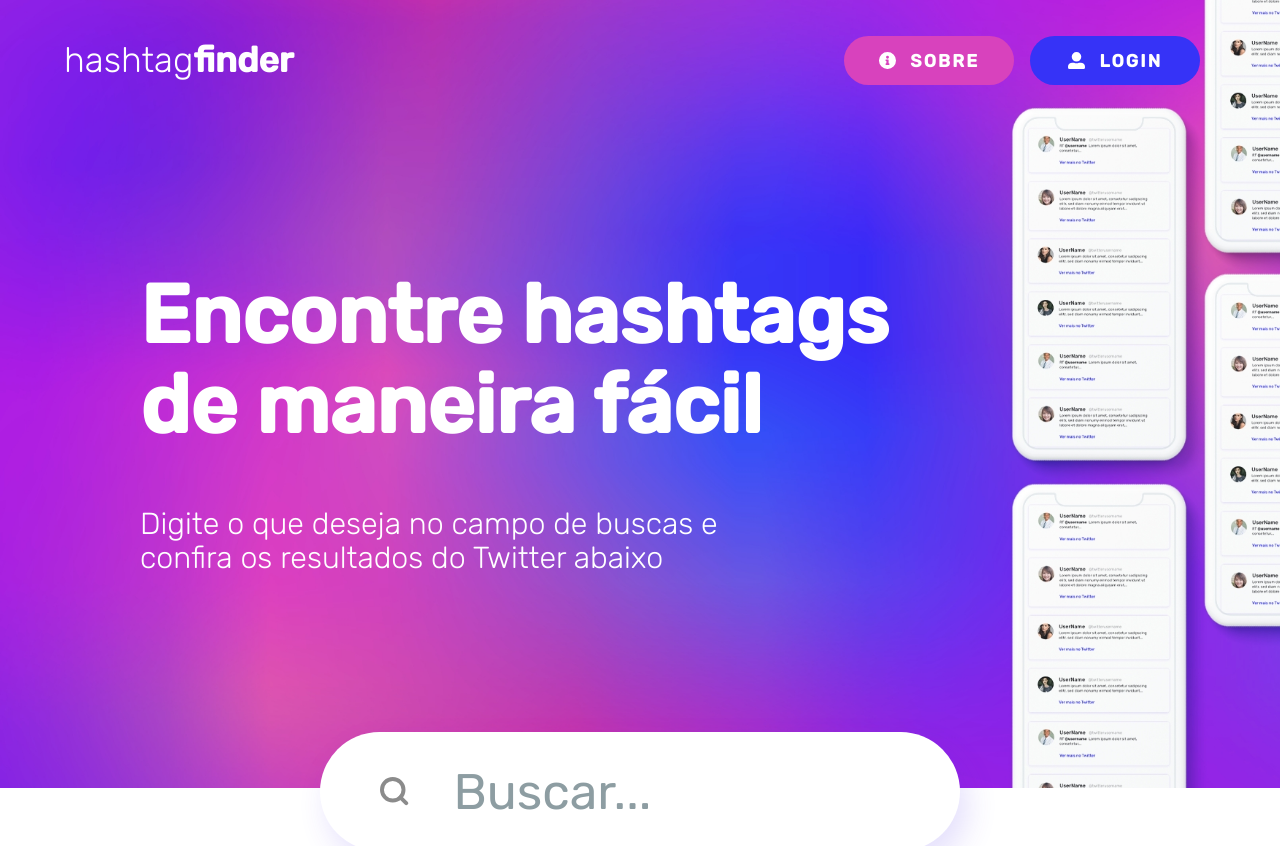
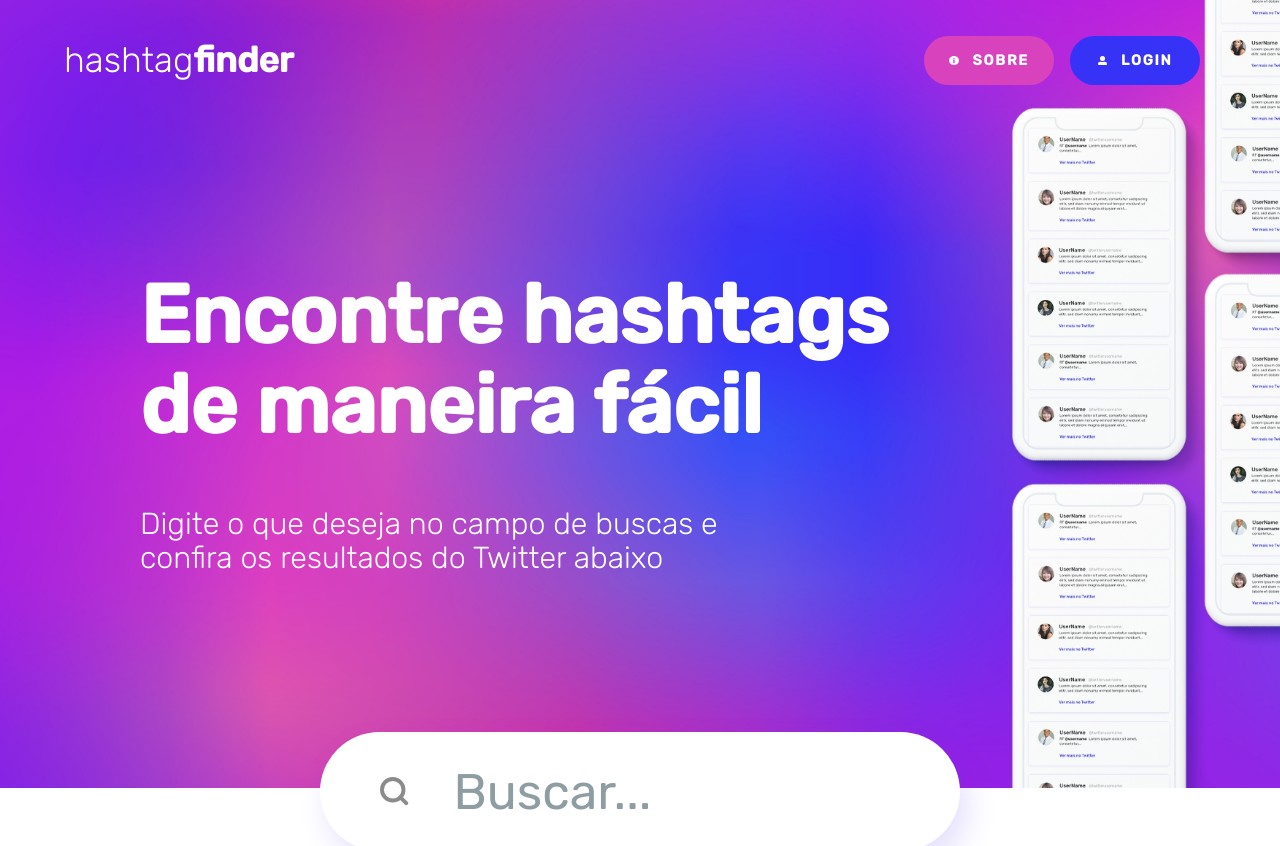
Before and after one commit to EdiJunior88/Projeto-hashtagFinder, a React (Create React App) app in the folder hashtagfinder/: page / in a window 1280 px wide. Shown: the top 846 px of the page. Built offline with nearby package versions, Linux system fonts and the light colour scheme.

Commit message:
Alteração na Responsividade - Atualização da Responsividade para telas (414px / 415px / 720px / 769px / 1920px e acima disso)

```diff
--- a/hashtagfinder/src/componentes/botoes/botaoAzul.module.css
+++ b/hashtagfinder/src/componentes/botoes/botaoAzul.module.css
@@ -26,19 +26,15 @@
   padding-right: 14px;
 }
 
-@media screen and (min-width: 415px) {
-  body {
-    width: 100%;
-    max-width: 100%;
-  }
-
+/* Responsividade - Tela 720 pixels */
+@media screen and (min-width: 720px) {
   .iconeAzul {
     width: 20%;
   }
 
   .botaoAzul button {
-    width: 170px;
+    width: 130px;
     height: 49px;
-    font-size: 1.1em;
+    font-size: 0.9em;
   }
 }
--- a/hashtagfinder/src/componentes/botoes/botaoRosa.module.css
+++ b/hashtagfinder/src/componentes/botoes/botaoRosa.module.css
@@ -26,19 +26,15 @@
   padding-right: 14px;
 }
 
-@media screen and (min-width: 415px) {
-  body {
-    width: 100%;
-    max-width: 100%;
-  }
-
+/* Responsividade - Tela 720 pixels */
+@media screen and (min-width: 720px) {
   .iconeRosa {
     width: 20%;
   }
 
   .botaoRosa button {
-    width: 170px;
+    width: 130px;
     height: 49px;
-    font-size: 1.1em;
+    font-size: 0.9em;
   }
 }
--- a/hashtagfinder/src/componentes/cabecalho/Cabecalho.module.css
+++ b/hashtagfinder/src/componentes/cabecalho/Cabecalho.module.css
@@ -52,8 +52,19 @@
   padding-right: 14px;
 }
 
+/* Responsividade - Tela entre 415 a 769 pixels */
+@media screen and (min-width: 415px) and (max-width: 720px) {
+  .containerCabecalho {
+    padding: 36px 16px;
+  }
+
+  .cabecalhoTitulo {
+    font-size: 1.2em;
+  }
+}
+
 /* Responsividade - Tela 414 pixels */
-@media (max-width: 414px) {
+@media screen and (max-width: 414px) {
   .containerCabecalho {
     padding: 37px 16px 0px 16px;
   }
```
